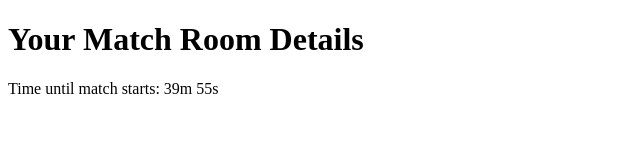
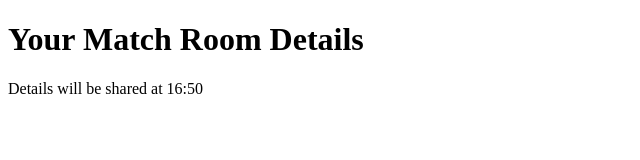
Before and after one commit to Dineshilla/Text, a plain HTML site: page index.html in a window 1280 px wide. Shown: the full height of the page, 0-640 px from the left. Drawn offline with Linux system fonts and the light colour scheme.

Commit message:
Update index.html

```diff
--- a/index.html
+++ b/index.html
@@ -10,30 +10,30 @@
 </head>
 <body>
     <h1>Your Match Room Details</h1>
-    <p id="timer">Waiting for the match to start...</p>
+    <p id="timer">Details will be shared at 16:50</p>
     <div id="roomDetails">
         <p>Room ID: 12345</p>
         <p>Password: abcd</p>
     </div>
 
     <script>
-        // Set match start time to 16:55 (4:55 PM)
-        var matchStartTime = new Date();
-        matchStartTime.setHours(16);  // Set hours to 16 (4 PM)
-        matchStartTime.setMinutes(55); // Set minutes to 55
+        // Set the time for details to be shared
+        var detailsShareTime = new Date();
+        detailsShareTime.setHours(16);  // Set hours to 16 (4 PM)
+        detailsShareTime.setMinutes(50); // Set minutes to 50
 
         var countdown = setInterval(function() {
             var now = new Date().getTime();
-            var timeLeft = matchStartTime - now;
+            var timeLeft = detailsShareTime - now;
 
-            if (timeLeft <= 600000) {  // 600000 ms = 10 minutes before match
+            if (timeLeft <= 0) {  // After 16:50
                 document.getElementById("timer").style.display = "none";
                 document.getElementById("roomDetails").style.display = "block";
                 clearInterval(countdown);
             } else {
                 var minutes = Math.floor((timeLeft % (1000 * 60 * 60)) / (1000 * 60));
                 var seconds = Math.floor((timeLeft % (1000 * 60)) / 1000);
-                document.getElementById("timer").innerHTML = "Time until match starts: " + minutes + "m " + seconds + "s";
+                document.getElementById("timer").innerHTML = "Details will be shared at 16:50";
             }
         }, 1000);
     </script>
```
